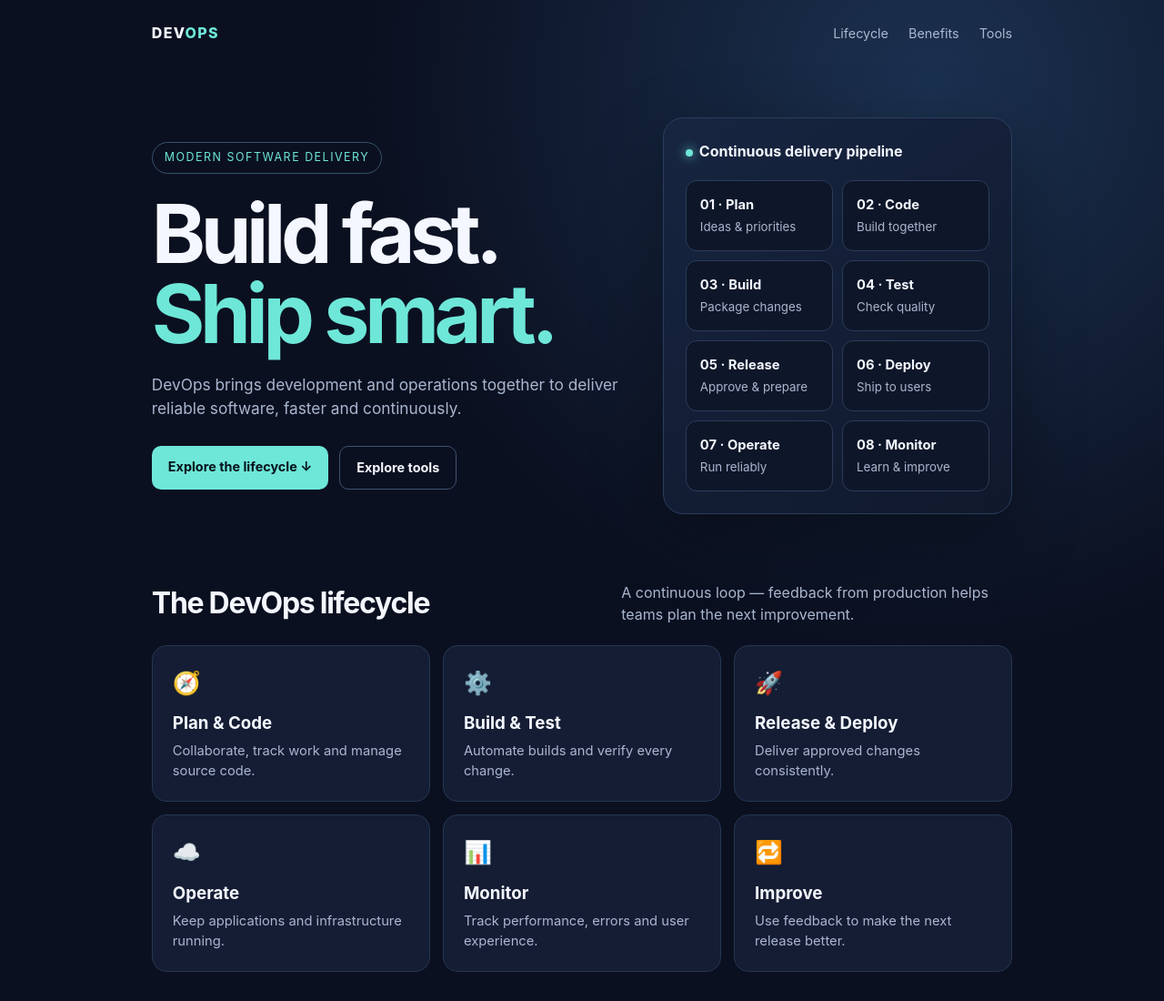
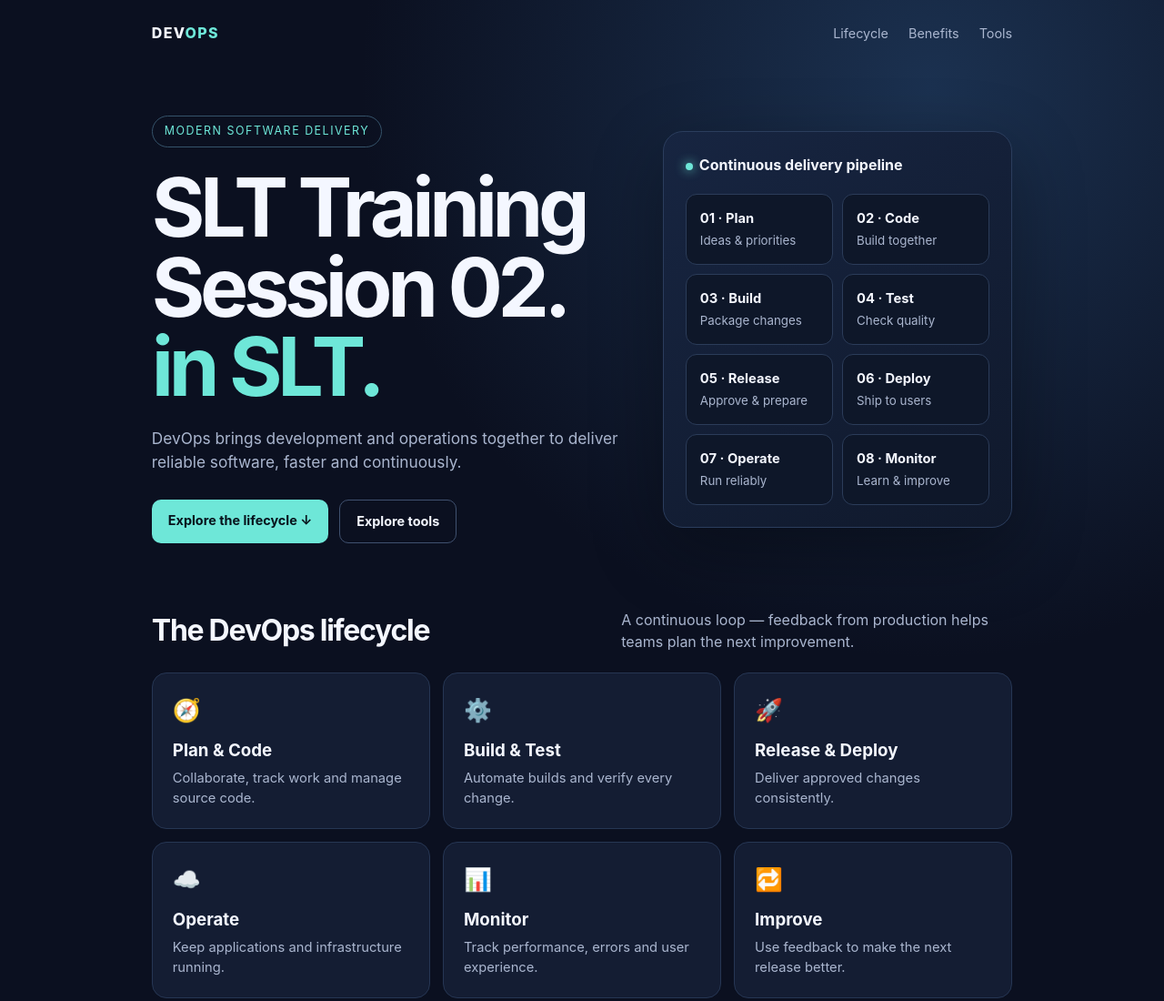
Before and after one commit to kawsallyanslt/testing, a plain HTML site: page index.html in a window 1280 px wide. Shown: the top 1100 px of the page at 91% size. Drawn offline with Linux system fonts and the light colour scheme.

Commit message:
Update index.html

```diff
--- a/index.html
+++ b/index.html
@@ -40,7 +40,7 @@ h2{font-size:2rem;letter-spacing:-.04em;margin:0}.section-head p{color:var(--mut
   <div class="hero">
     <div>
       <span class="tag">Modern software delivery</span>
-      <h1>Build fast.<br><span>Ship smart.</span></h1>
+      <h1>SLT Training Session 02.<br><span>in SLT.</span></h1>
       <p class="lead">DevOps brings development and operations together to deliver reliable software, faster and continuously.</p>
       <div class="actions"><a class="btn primary" href="#lifecycle">Explore the lifecycle ↓</a><a class="btn secondary" href="#tools">Explore tools</a></div>
     </div>
```
